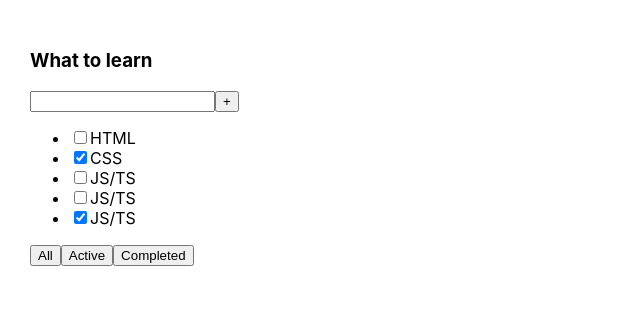
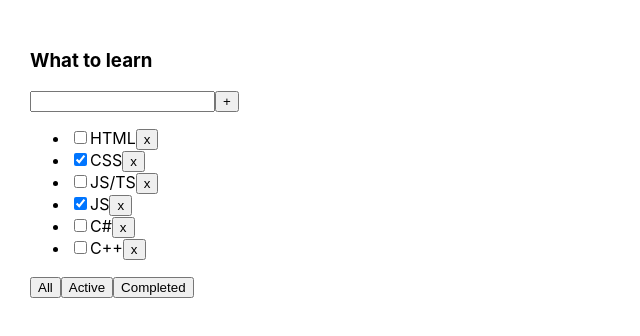
Before and after one commit to MarioVeljanov/todo-list, a React (Create React App) app: page / in a window 1280 px wide. Shown: the top 336 px of the page, without its empty margins (0-640 px from the left). Built offline with nearby package versions, Linux system fonts and the light colour scheme.

Commit message:
lesson two: map, filter, local state(useState), filtering and delete tasks

```diff
--- a/src/App.tsx
+++ b/src/App.tsx
@@ -1,25 +1,51 @@
-import React from 'react';
+import React, { useState } from 'react';
 import './App.css';
 import TodoLIst from './TodoLIst';
 import { TasksType } from './TodoLIst';
 
+export type FilterValuesTupe = 'all' | 'active' | 'completed'
+
 function App() {
     const todoListTitle_1: string = 'What to learn'
     const todoLisTitle_2: string = 'What to buy'
-    const tasks_1: Array<TasksType> = [
+    const [tasks, setTasks] = useState<Array<TasksType>>([
       { id: 1, title: "HTML", isDone: false },
       { id: 2, title: "CSS", isDone: true },
       { id: 3, title: "JS/TS", isDone: false },
-      { id: 3, title: "JS/TS", isDone: false },
-      { id: 3, title: "JS/TS", isDone: true },
+      { id: 4, title: "JS", isDone: true },
+      { id: 5, title: "C#", isDone: false },
+      { id: 6, title: "C++", isDone: false },
+    ]);
+    const tasks_2: Array<TasksType> = [
+        { id: 1, title: "TS", isDone: true },
+        { id: 2, title: "C++", isDone: false },
+        { id: 3, title: "Python", isDone: true },
     ];
+
+    const removeTask = (taskId: number) => {
+      setTasks(tasks.filter(task => task.id !== taskId))
+    }
+
+    const [filter, setFilter] = useState<FilterValuesTupe>('all')
+    const changeFilter = (filter: FilterValuesTupe) => { setFilter(filter)}
+    const getFiltredTasksForRender = (tasks: Array<TasksType>, filter: FilterValuesTupe): Array<TasksType> => {
+
+      if(filter === 'active') {
+        return tasks.filter(tasks => tasks.isDone === false)
+      } else if(filter === 'completed') {
+        return tasks.filter((tasks) => tasks.isDone === true);
+      } else {
+        return tasks
+      }
+    }
+const filterTasksForRender = getFiltredTasksForRender(tasks, filter)
     return (
-        <div className="App">
-
-            <TodoLIst title={todoListTitle_1} tasks={tasks_1}/>
-            {/* <TodoLIst title={todoLisTitle_2}/> */}
-        </div>
+      <div className="App">
+        <TodoLIst title={todoListTitle_1} tasks={filterTasksForRender} removeTask={removeTask} changeFilter={changeFilter}/>
+        {/* <TodoLIst title={todoLisTitle_2} tasks={tasks_2} /> */}
+      </div>
     );
 }
 
+
 export default App;
--- a/src/TodoLIst.tsx
+++ b/src/TodoLIst.tsx
@@ -1,8 +1,11 @@
 import React from "react";
+import { FilterValuesTupe } from "./App";
 
 type TodoListPoropType = {
     title: string
     tasks: Array<TasksType>
+    removeTask: (taskId: number) => void
+    changeFilter: (filter: FilterValuesTupe) => void
 }
 
 
@@ -12,24 +15,39 @@ export type TasksType = {
     isDone: boolean;
 };
 
-const TodoLIst = (props: TodoListPoropType) => {
+const TodoLIst: React.FC<TodoListPoropType> = (props: TodoListPoropType) => {
     let tasksList;
+
     if(props.tasks.length === 0) {
-        tasksList = <span>Yourtask list is empty</span>
+        // tasksList.push(<span>Your task list is empty</span>)
+        tasksList = <span>Your task list is empty</span>;
     } else {
         tasksList = props.tasks.map((task: TasksType) => {
+            let removeTask = props.removeTask;
             return (
               <li>
                 <input type="checkbox" checked={task.isDone} />
                 <span>{task.title}</span>
+                <button onClick={() => removeTask(task.id)}>x</button>
               </li>
             );
-        })
+
+         })
     }
 
 
+    // props.tasks.forEach((element: TasksType) => {
+    //   tasksList.push(
+    //     <li>
+    //       <input type="checkbox" checked={element.isDone} />
+    //       <span>{element.title}</span>
+    //     </li>
+    //   );
+    // });
 
 
+
+    let changeFilter = props.changeFilter
     return (
         <div>
             <h3>{props.title}</h3>
@@ -38,13 +56,12 @@ const TodoLIst = (props: TodoListPoropType) => {
                 <button>+</button>
             </div>
             <ul>
-
                 {tasksList}
             </ul>
             <div>
-                <button>All</button>
-                <button>Active</button>
-                <button>Completed</button>
+                <button onClick={() => changeFilter("all")}>All</button>
+                <button onClick={() => changeFilter('active')}>Active</button>
+                <button onClick={() => changeFilter('completed')}>Completed</button>
             </div>
         </div>
 
```
